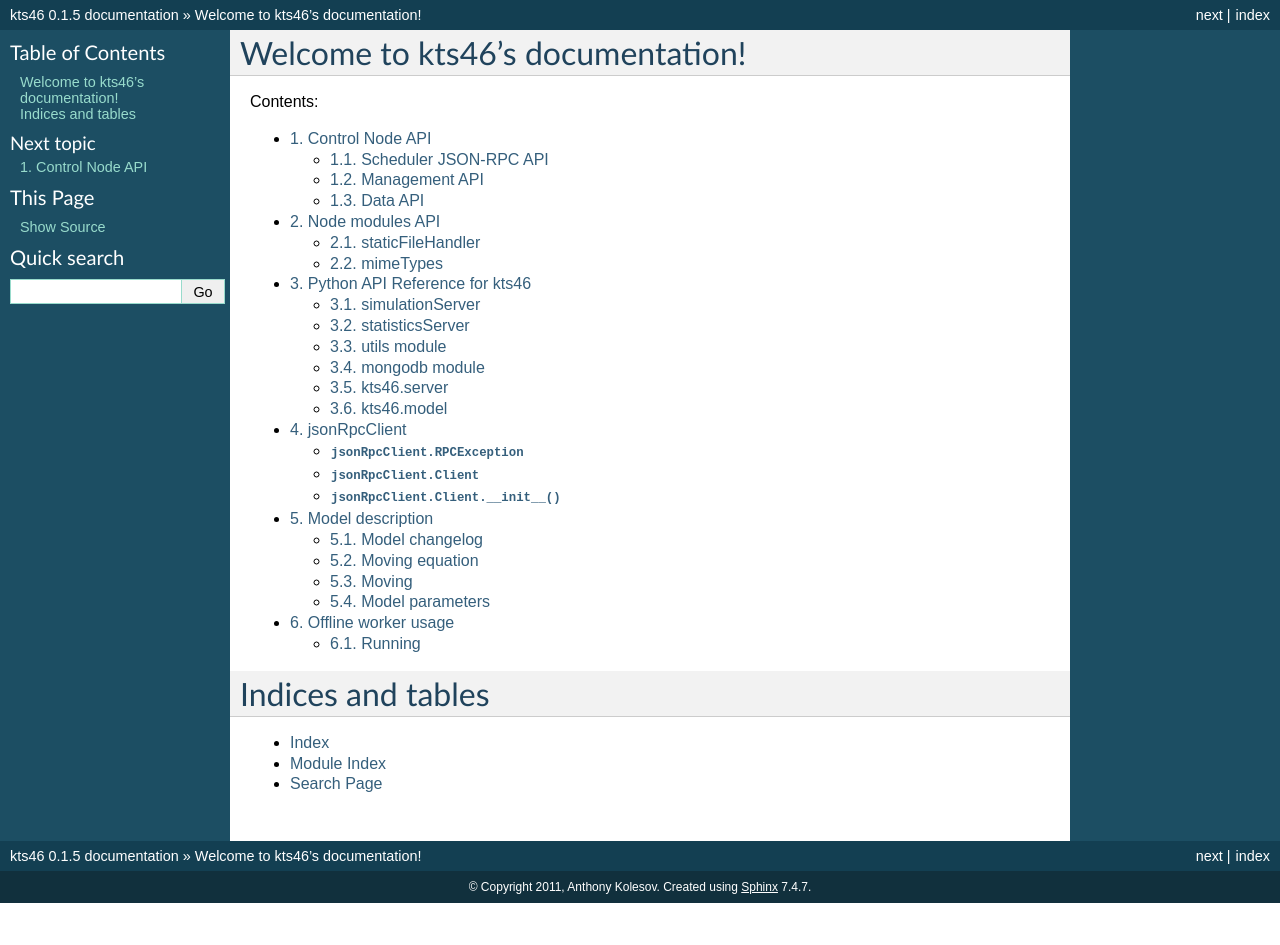
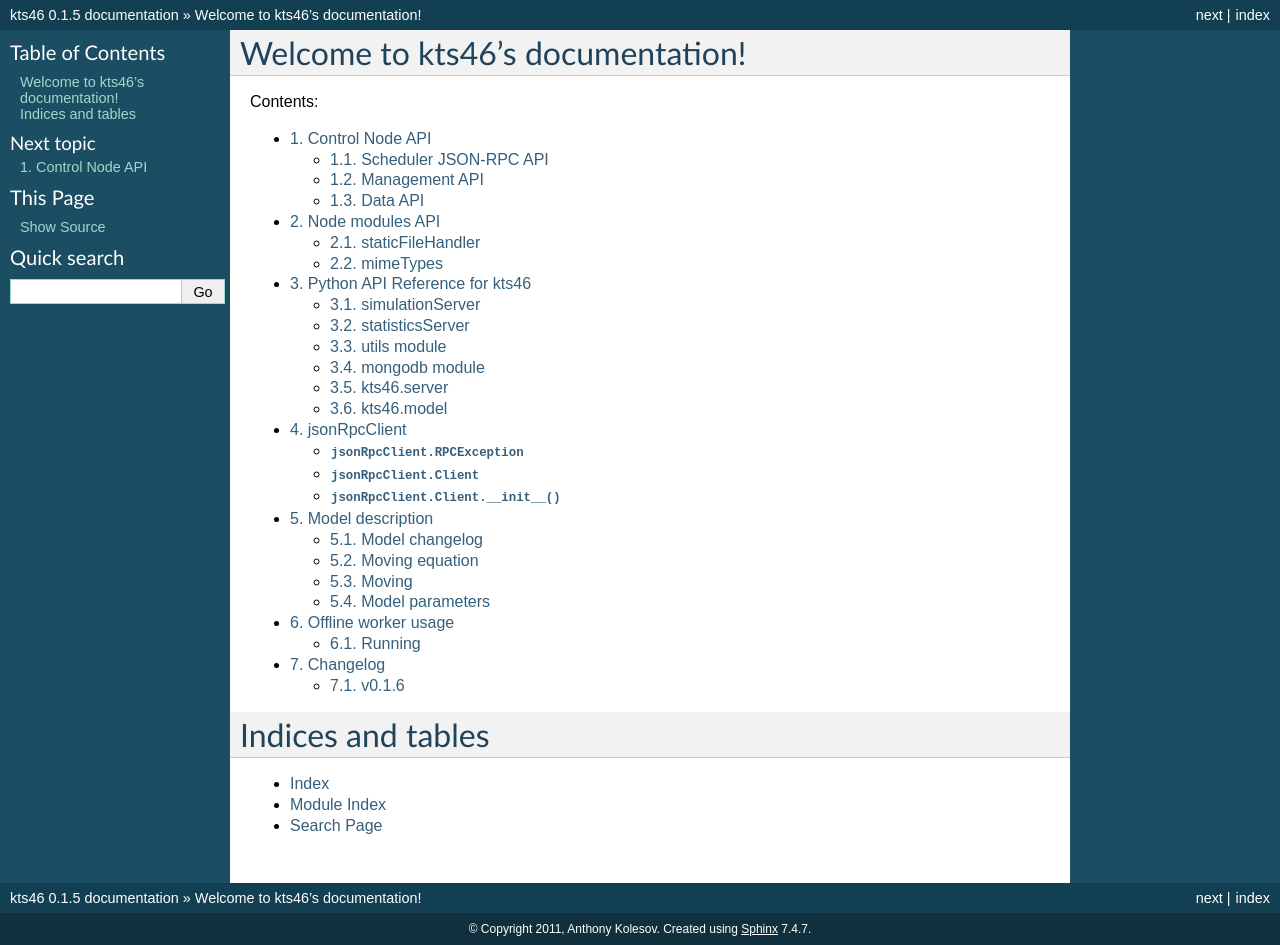
Before and after one commit to anthony-kolesov/kts46, a Sphinx documentation site: the page built from doc/source/index.rst, in a window 1280 px wide. Built offline with Sphinx 7.4.7, drawn with Linux system fonts in a browser that asks for light colours; formulas are drawn with MathJax 3; before the commit the page ends 903 px from its top, so only the background shows below that.

Commit message:
Fix little errors in documentation.

```diff
--- a/doc/source/Changelog.rst
+++ b/doc/source/Changelog.rst
@@ -5,3 +5,4 @@ v0.1.6
 ------
 
 * Port HTTP API from Python application to NodeJS ControlNode.
+* Add offline worker.
--- a/doc/source/index.rst
+++ b/doc/source/index.rst
@@ -18,6 +18,7 @@ Contents:
     jsonRpcClient.rst
     model.rst
     OfflineWorker.rst
+    Changelog.rst
 
 Indices and tables
 ==================
--- a/doc/source/model.rst
+++ b/doc/source/model.rst
@@ -38,6 +38,7 @@ distance allowed by traffic light.
 
 #. Get own distance using :eq:`getOwnDistance` for current line.
 #. If own distance is lesser then desired distance try neighbor lines:
+
   * Check that distance to following car is greater than or equal to
     ``safeDistanceRear``.
   * Get possible own distances on available lines using :eq:`getOwnDistance`.
```
